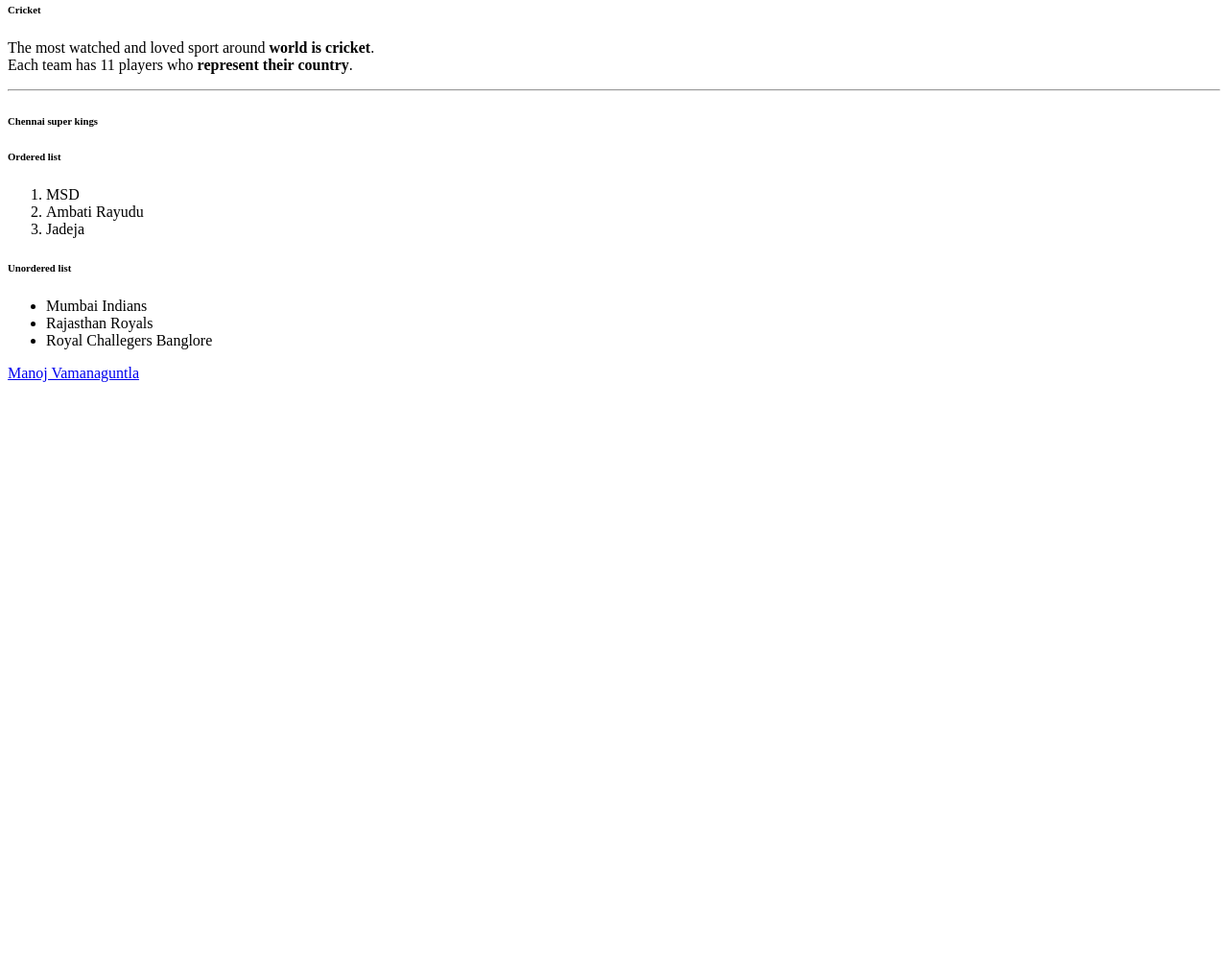
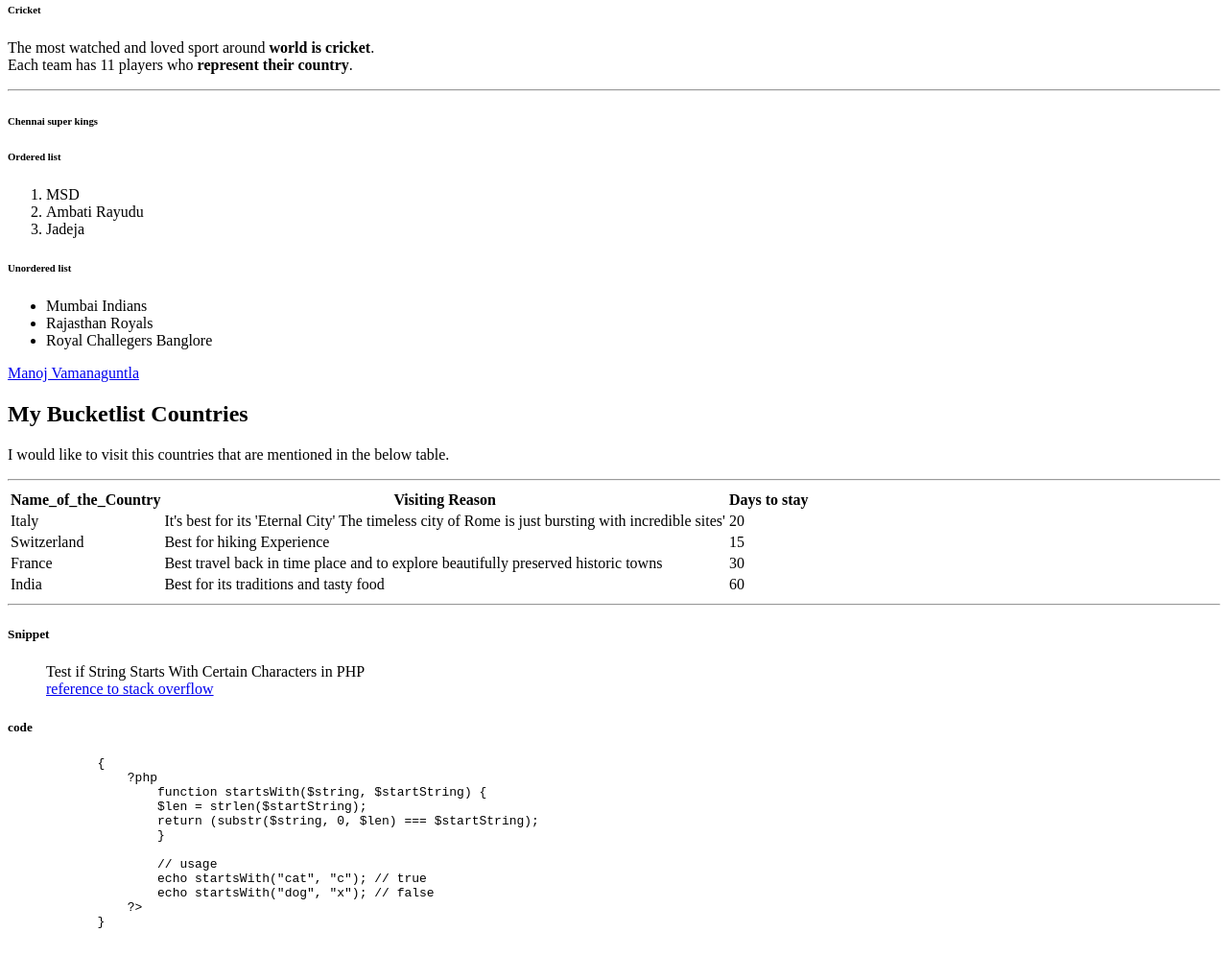
Before and after one commit to 44-563-Web-Apps-S23/44563-webapps-assignment-3-S560460, a plain HTML site: page index.html in a window 1280 px wide. Shown: the part 79-1075 px from the top of the page at 96% size. Before the commit the page ends 800 px from the top, so only its background shows below. Drawn offline with Linux system fonts and the light colour scheme.

Commit message:
readme has been updated

```diff
--- a/index.html
+++ b/index.html
@@ -25,6 +25,58 @@
             <li>Royal Challegers Banglore</li>
         </ul>
         <a href = "aboutme.html">Manoj Vamanaguntla</a>
+        <h2>My Bucketlist Countries</h2>
+        <p>
+            I would like to visit this countries that are mentioned in the below table.
+        </p>
+        <hr>
+        <table>
+            <tr>
+                <th>Name_of_the_Country</th>
+                <th>Visiting Reason</th>
+                <th>Days to stay</th>
+            </tr>
+            <tr>
+                <td>Italy</td>
+                <td>It's best for its 'Eternal City' The timeless city of Rome is just bursting with incredible sites' </td>
+                <td>20</td>
+            </tr>
+            <tr>
+                <td>Switzerland</td>
+                <td>Best for hiking Experience</td>
+                <td>15</td>
+            </tr>
+            <tr>
+                <td>France</td>
+                <td>Best travel back in time place and to explore beautifully preserved historic towns</td>
+                <td>30</td>
+            </tr>
+            <tr>
+                <td>India</td>
+                <td>Best for its traditions and tasty food</td>
+                <td>60</td>
+            </tr>
+        </table>
+        <hr>
+        <h5>Snippet</h5>
+        <blockquote cite ="https://stackoverflow.com/questions/2790899/how-to-check-if-a-string-starts-with-a-specified-string">
+            Test if String Starts With Certain Characters in PHP<br>
+            <a href="https://stackoverflow.com/questions/2790899/how-to-check-if-a-string-starts-with-a-specified-string">reference to stack overflow</a>
+        </blockquote>
+        <h5>code</h5>
+        <pre>
+            {
+                ?php
+                    function startsWith($string, $startString) {
+                    $len = strlen($startString);
+                    return (substr($string, 0, $len) === $startString);
+                    }
 
+                    // usage
+                    echo startsWith("cat", "c"); // true
+                    echo startsWith("dog", "x"); // false
+                ?>
+            }
+        </pre>
 </body>
 </html>
```
Also changed, not shown: 1 other file.
